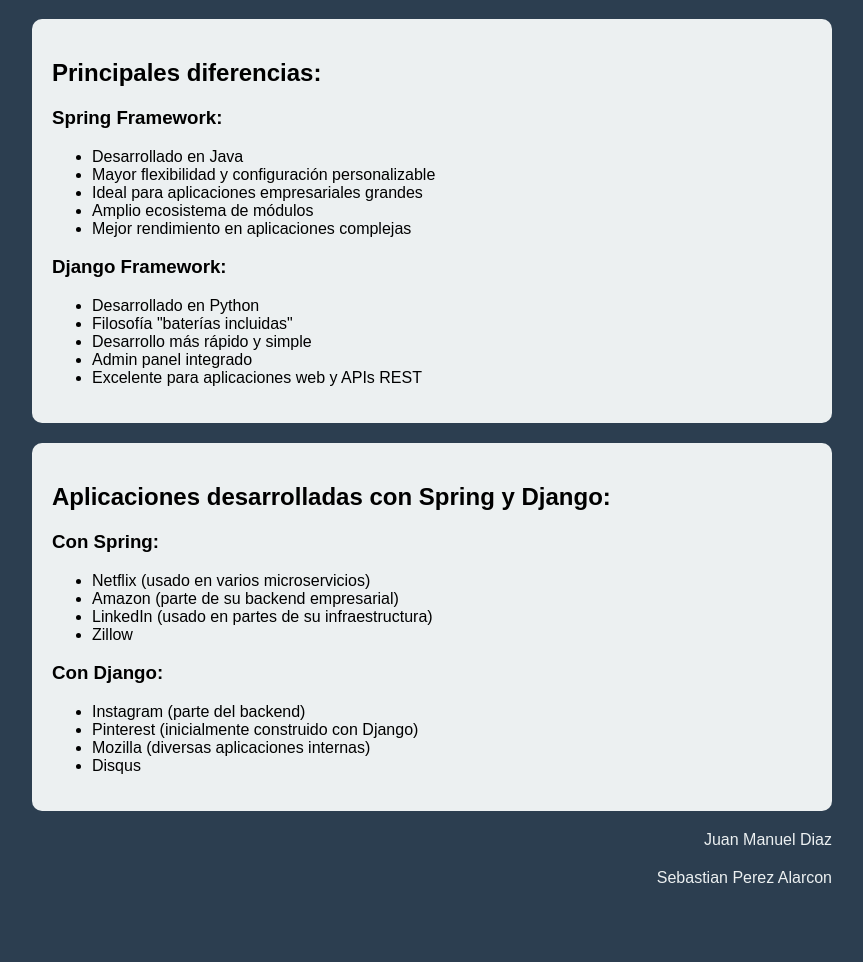
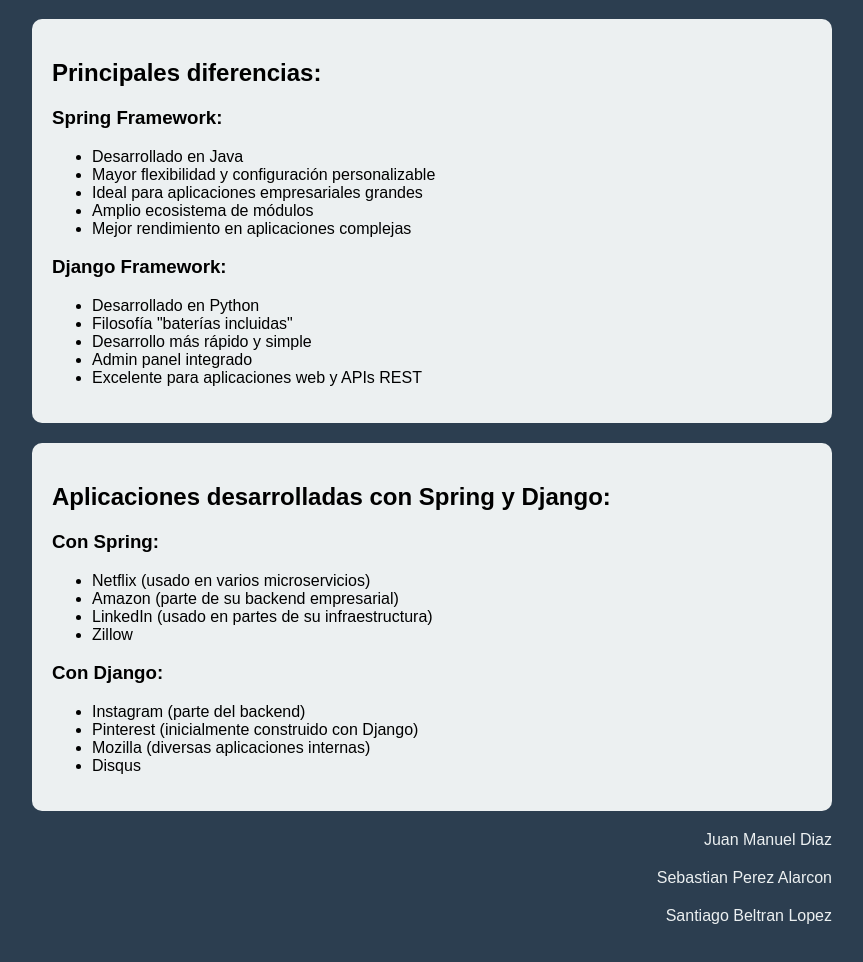
Before and after one commit to nightyvsc/PracticaGit, a plain HTML site: page src/index.html in a window 1280 px wide. Shown: the part 106-1068 px from the top of the page, without its empty margins (208-1071 px from the left). Drawn offline with Linux system fonts and the light colour scheme.

```diff
--- a/src/index.html
+++ b/src/index.html
@@ -98,6 +98,7 @@
 
         <p class="author">Juan Manuel Diaz</p>
         <p class="author">Sebastian Perez Alarcon</p>
+        <p class="author">Santiago Beltran Lopez</p>
     </div>
 </body>
 </html>
```
